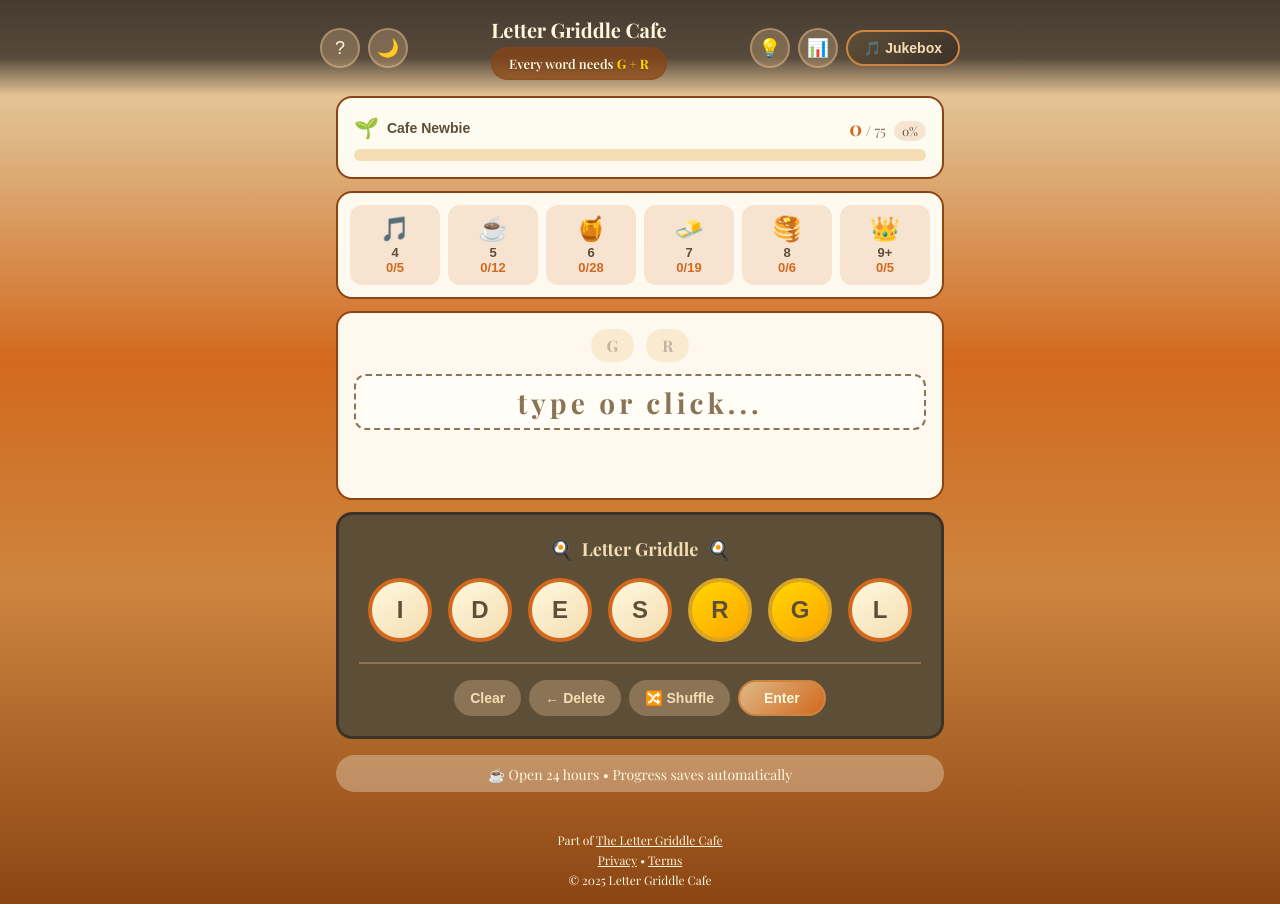
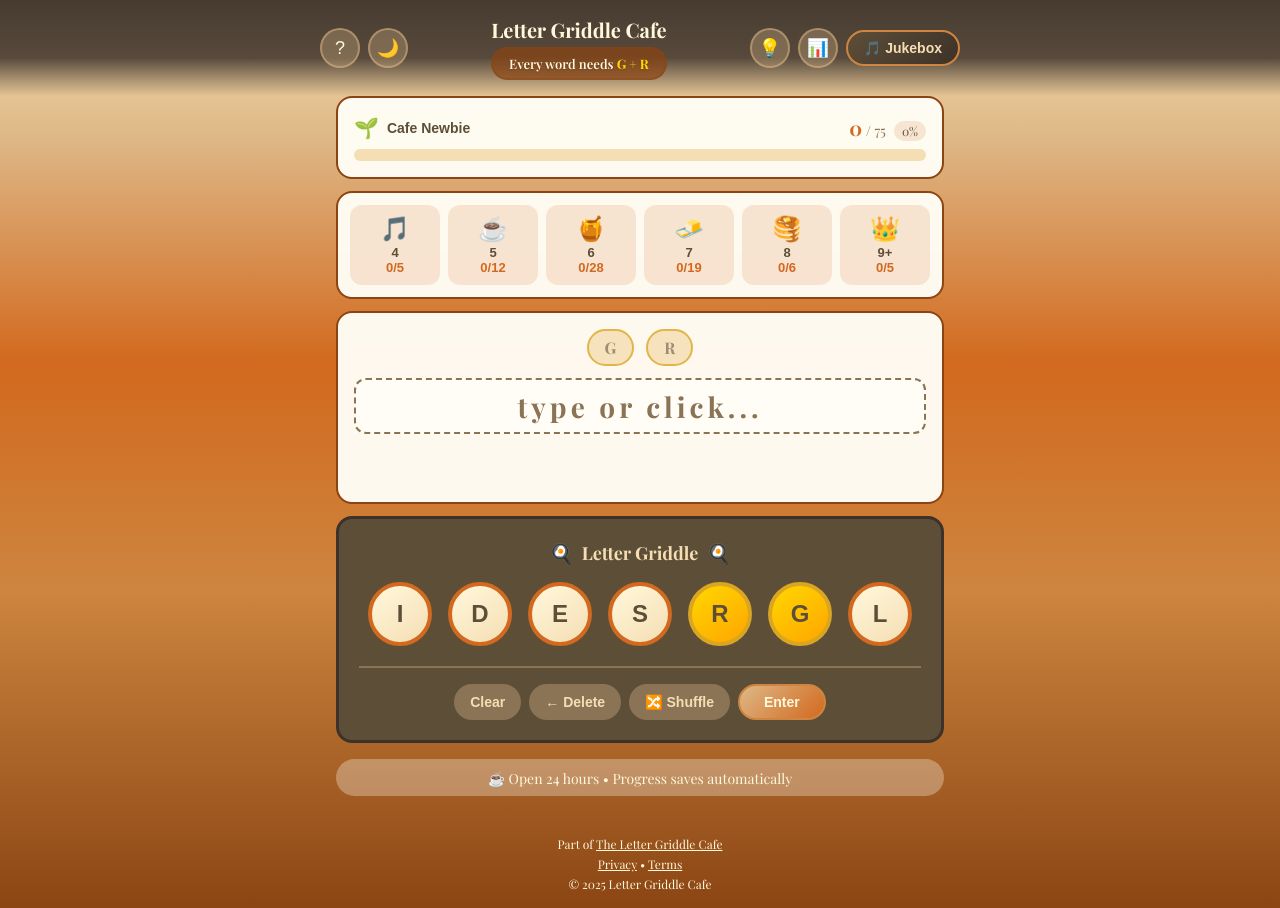
Before and after one commit to lauriegriddle/lettergriddlecafe, a Next.js app: page /game in a window 1280 px wide. Both pictures are taken after a click on the button "Cafe's Doors Are Open". Built offline with nearby package versions, Linux system fonts and the light colour scheme.

Commit message:
Make key letter indicators more visible with higher opacity and golden border

```diff
--- a/app/game/page.js
+++ b/app/game/page.js
@@ -1297,14 +1297,14 @@ export default function LetterGriddleCafeGame() {
               gap: '6px',
               transition: 'all 0.2s',
               transform: currentHasFirstKey ? 'scale(1.1)' : 'scale(1)',
-              opacity: currentHasFirstKey ? 1 : (darkMode ? 0.7 : 0.5),
+              opacity: currentHasFirstKey ? 1 : (darkMode ? 0.7 : 0.8),
               backgroundColor: currentHasFirstKey
                 ? (darkMode ? '#14532d' : '#90EE90')
                 : (darkMode ? 'rgba(93, 78, 55, 0.8)' : '#F5DEB3'),
               color: currentHasFirstKey
                 ? (darkMode ? '#86efac' : '#228B22')
                 : (darkMode ? '#F5DEB3' : theme.textSecondary),
-              border: darkMode && !currentHasFirstKey ? '1px solid rgba(205, 133, 63, 0.5)' : 'none',
+              border: currentHasFirstKey ? 'none' : '2px solid #DAA520',
               boxShadow: currentHasFirstKey ? '0 0 10px rgba(144, 238, 144, 0.5)' : 'none'
             }}>
               <span>{puzzleData.keyLetters[0]}</span>
@@ -1320,14 +1320,14 @@ export default function LetterGriddleCafeGame() {
               gap: '6px',
               transition: 'all 0.2s',
               transform: currentHasSecondKey ? 'scale(1.1)' : 'scale(1)',
-              opacity: currentHasSecondKey ? 1 : (darkMode ? 0.7 : 0.5),
+              opacity: currentHasSecondKey ? 1 : (darkMode ? 0.7 : 0.8),
               backgroundColor: currentHasSecondKey
                 ? (darkMode ? '#14532d' : '#90EE90')
                 : (darkMode ? 'rgba(93, 78, 55, 0.8)' : '#F5DEB3'),
               color: currentHasSecondKey
                 ? (darkMode ? '#86efac' : '#228B22')
                 : (darkMode ? '#F5DEB3' : theme.textSecondary),
-              border: darkMode && !currentHasSecondKey ? '1px solid rgba(205, 133, 63, 0.5)' : 'none',
+              border: currentHasSecondKey ? 'none' : '2px solid #DAA520',
               boxShadow: currentHasSecondKey ? '0 0 10px rgba(144, 238, 144, 0.5)' : 'none'
             }}>
               <span>{puzzleData.keyLetters[1]}</span>
```
